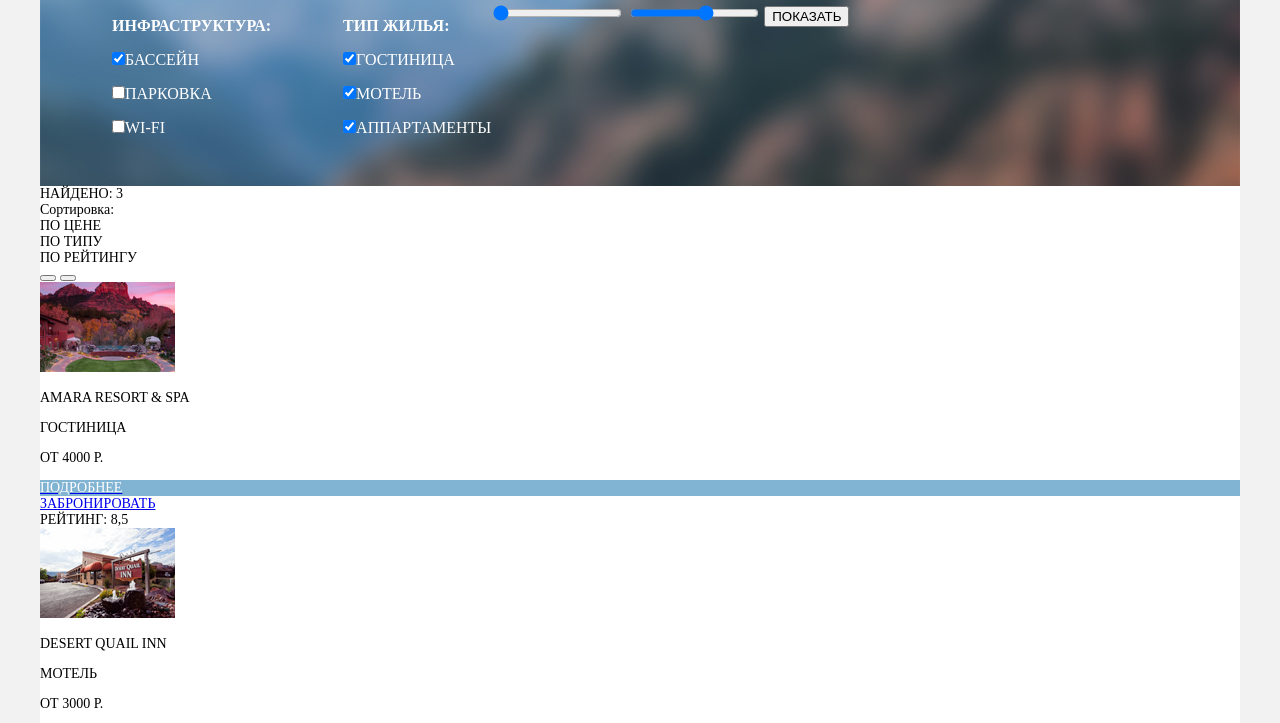
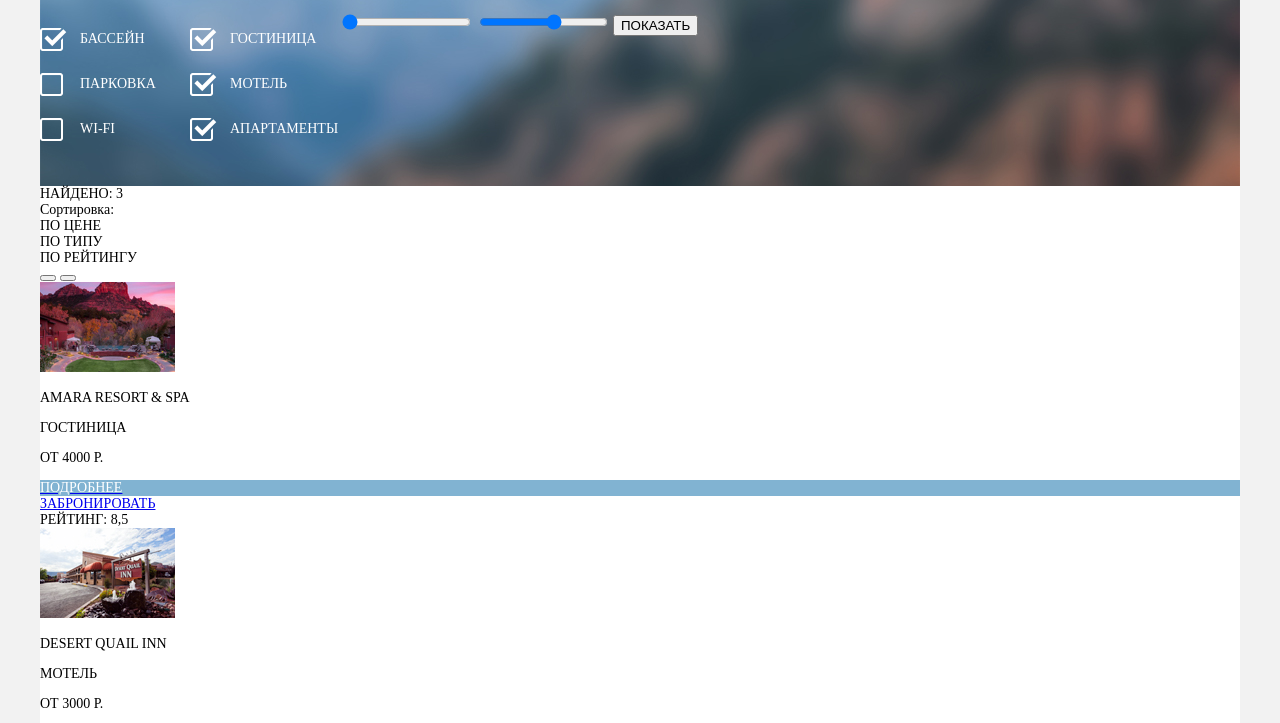
Before and after one commit to abdrakhmash/Sedona, a plain HTML site: page hotels.html in a window 1280 px wide. Shown: the part 91-814 px from the top of the page. Drawn offline with Linux system fonts and the light colour scheme.

Commit message:
checkbox styles
- html changes to style checkboxes
- related changes in css:
  - hid original checkbox style;
  - added custom checkbox pic & text-style;

```diff
--- a/hotels.html
+++ b/hotels.html
@@ -18,19 +18,43 @@
             </nav>
         </header>
         <div class="hotels contents-container">
-            <div class="search-panel">
+            <div class="search-panel clearfix">
                 <form class="search-parameters">
                     <div class="checkbox infrastructure">
                         <p class="subtitle">ИНФРАСТРУКТУРА:</p>
-                        <p><label><input type="checkbox" name="infrastructure" value="БАССЕЙН" checked>БАССЕЙН<span></span></label></p>
-                        <p><label><input type="checkbox" name="infrastructure" value="ПАРКОВКА">ПАРКОВКА<span></span></label></p>
-                        <p><label><input type="checkbox" name="infrastructure" value="WI-FI">WI-FI<span></span></label></p>
+                        <label class="checkbox-option">
+                            <input class="checkbox-native" type="checkbox" name="infrastructure" checked>
+                            <span class="checkbox-styled"></span>
+                            <span class="label">БАССЕЙН</span>
+                        </label>
+                        <label class="checkbox-option">
+                            <input class="checkbox-native" type="checkbox" name="infrastructure">
+                            <span class="checkbox-styled"></span>
+                            <span class="label">ПАРКОВКА</span>
+                        </label>
+                        <label class="checkbox-option">
+                            <input class="checkbox-native" type="checkbox" name="infrastructure">
+                            <span class="checkbox-styled"></span>
+                            <span class="label">WI-FI</span>
+                        </label>
                     </div>
                     <div class="checkbox type">
-                    <p class="subtitle">ТИП ЖИЛЬЯ:</p>
-                        <p><label><input type="checkbox" name="type" value="ГОСТИНИЦА" checked>ГОСТИНИЦА<span></span></label></p>
-                        <p><label><input type="checkbox" name="type" value="МОТЕЛЬ" checked>МОТЕЛЬ<span></span></label></p>
-                        <p><label><input type="checkbox" name="type" value="АППАРТАМЕНТЫ" checked>АППАРТАМЕНТЫ<span></span></label></p>
+                        <p class="subtitle">ТИП ЖИЛЬЯ:</p>
+                        <label class="checkbox-option">
+                            <input class="checkbox-native" type="checkbox" name="infrastructure" checked>
+                            <span class="checkbox-styled"></span>
+                            <span class="label">ГОСТИНИЦА</span>
+                        </label>
+                        <label class="checkbox-option">
+                            <input class="checkbox-native" type="checkbox" name="infrastructure" checked>
+                            <span class="checkbox-styled"></span>
+                            <span class="label">МОТЕЛЬ</span>
+                        </label>
+                        <label class="checkbox-option">
+                            <input class="checkbox-native" type="checkbox" name="infrastructure" checked>
+                            <span class="checkbox-styled"></span>
+                            <span class="label">АПАРТАМЕНТЫ</span>
+                        </label>
                     </div>
                     <div class="price">
                         <p class="subtitle">СТОИМОСТЬ В СУТКИ (Р):</p>
--- a/sedona.css
+++ b/sedona.css
@@ -476,16 +476,45 @@ label.children {
 }
 .search-panel p {
     font-size: 16px;
+    margin-bottom: 0px;
 }
 .search-panel .subtitle {
     font-weight: bold;
-}
-input[type="checkbox"] {
-    margin: 0px;
-    padding: 0px;
+    margin-bottom: 27px;
+    text-align: left;
+    line-height: 16px;
 }
 .checkbox {
     float: left;
-    margin-left: 72px;
+    width: 150px;
+
+}
+.checkbox-option {
+    position: relative;
+    display: block;
+    margin-bottom: 22px;
+    height: 23px;
+}
+.checkbox-native{
+    display: none;
+}
+.checkbox-styled {
+    display: inline-block;
+    position: absolute;
+    left: 0px;
+    top: 0px;
+    width: 27px;
+    height: 23px;
+    background: url("/images/checkbox-off.png") no-repeat 0 0;
+}
+input[type="checkbox"]:checked + .checkbox-styled {
+    background: url("/images/checkbox-on.png") no-repeat 50% 50%;
+}
+.label {
+    display: inline-block;
+    position: absolute;
+    left: 40px;
+    line-height: 21px;
+}
     margin-top: 32px;
 }
```
